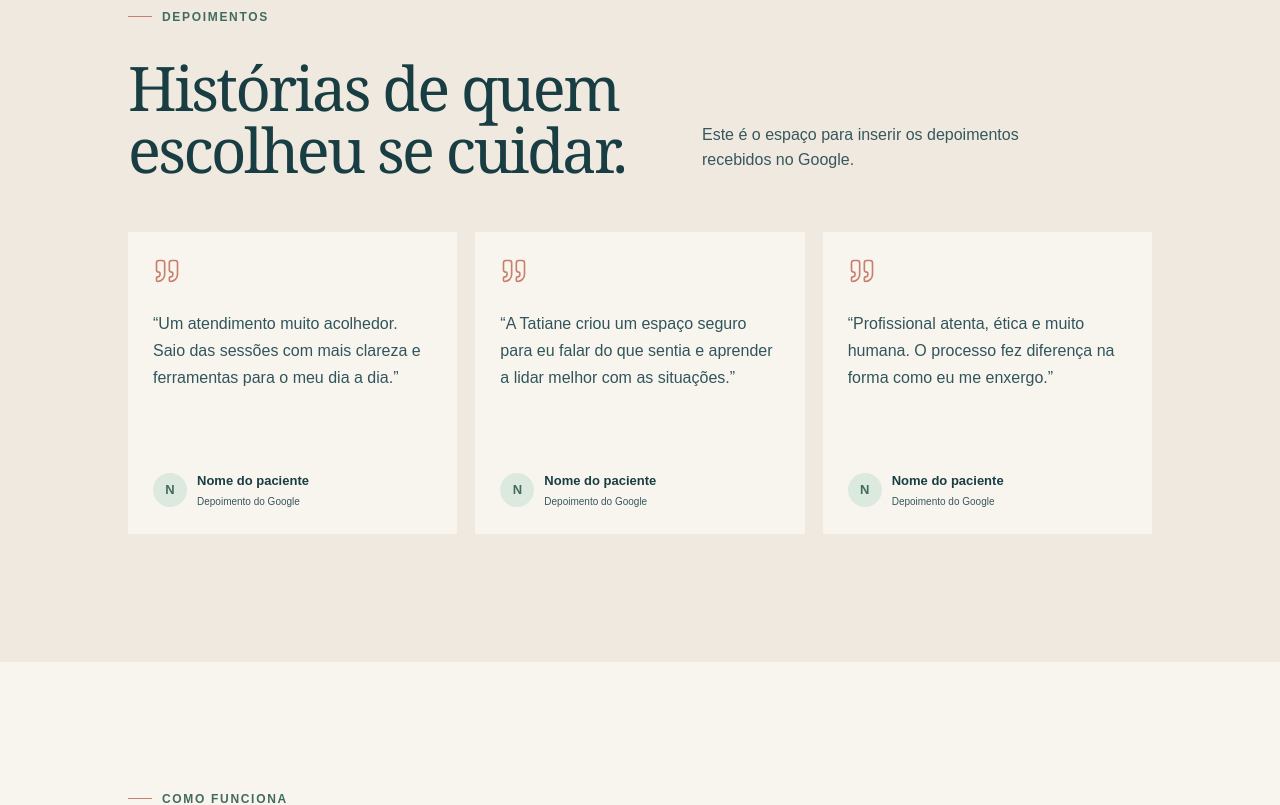
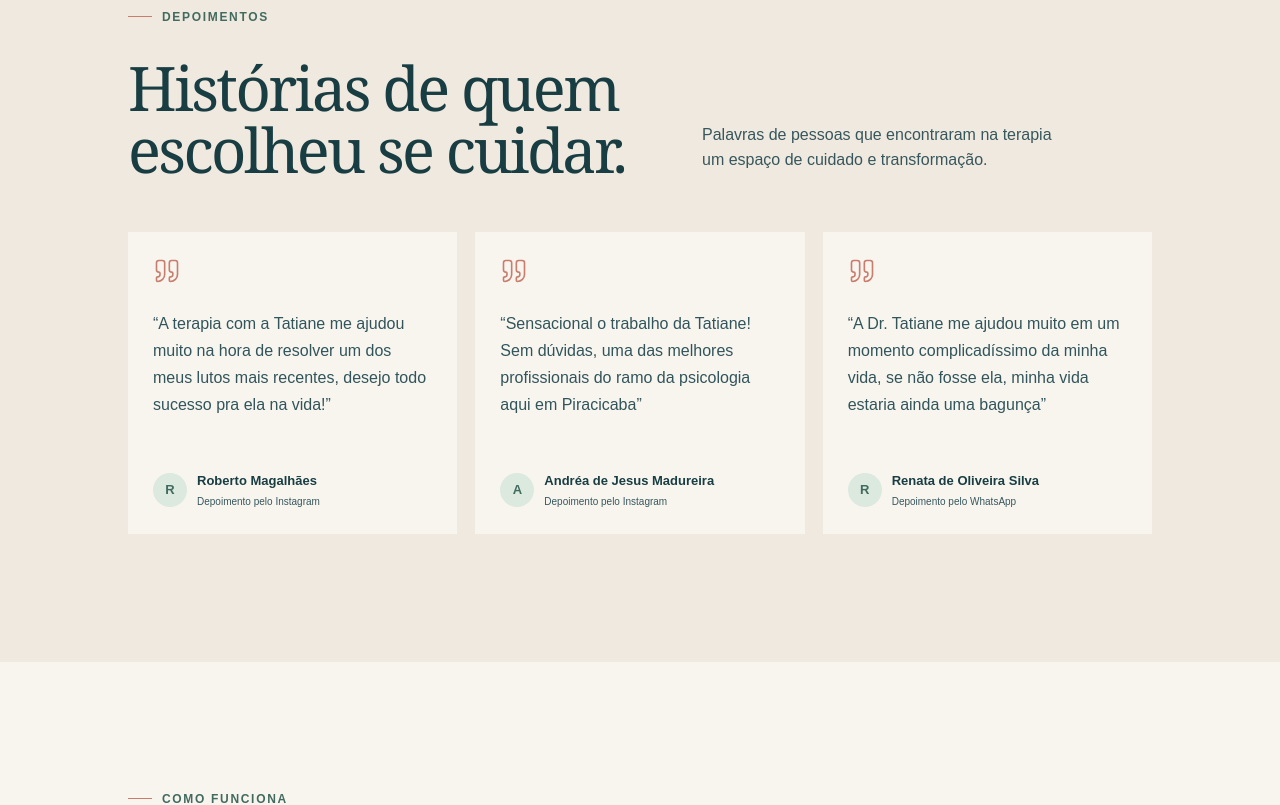
Before and after one commit to pgozetto/site-tatiane, a Next.js app: page / in a window 1280 px wide. Shown: the part 3220-4025 px from the top of the page. Built offline with nearby package versions, Linux system fonts and the light colour scheme.

Commit message:
Improve testimonial content and contrast

```diff
--- a/app/page.tsx
+++ b/app/page.tsx
@@ -32,9 +32,9 @@ const relationshipPillars = [
 ];
 
 const testimonials = [
-  { text: '“Um atendimento muito acolhedor. Saio das sessões com mais clareza e ferramentas para o meu dia a dia.”', name: 'Nome do paciente', detail: 'Depoimento do Google' },
-  { text: '“A Tatiane criou um espaço seguro para eu falar do que sentia e aprender a lidar melhor com as situações.”', name: 'Nome do paciente', detail: 'Depoimento do Google' },
-  { text: '“Profissional atenta, ética e muito humana. O processo fez diferença na forma como eu me enxergo.”', name: 'Nome do paciente', detail: 'Depoimento do Google' },
+  { text: '“A terapia com a Tatiane me ajudou muito na hora de resolver um dos meus lutos mais recentes, desejo todo sucesso pra ela na vida!”', name: 'Roberto Magalhães', detail: 'Depoimento pelo Instagram' },
+  { text: '“Sensacional o trabalho da Tatiane! Sem dúvidas, uma das melhores profissionais do ramo da psicologia aqui em Piracicaba”', name: 'Andréa de Jesus Madureira', detail: 'Depoimento pelo Instagram' },
+  { text: '“A Dr. Tatiane me ajudou muito em um momento complicadíssimo da minha vida, se não fosse ela, minha vida estaria ainda uma bagunça”', name: 'Renata de Oliveira Silva', detail: 'Depoimento pelo WhatsApp' },
 ];
 
 function WhatsAppButton({ compact = false }: { compact?: boolean }) {
@@ -92,7 +92,7 @@ export default function Home() {
       </section>
 
       <section className="section testimonials" id="depoimentos">
-        <div className="testimonial-intro"><div className="section-label">Depoimentos</div><h2>Histórias de quem escolheu se cuidar.</h2><p>Este é o espaço para inserir os depoimentos recebidos no Google.</p></div>
+        <div className="testimonial-intro"><div className="section-label">Depoimentos</div><h2>Histórias de quem escolheu se cuidar.</h2><p>Palavras de pessoas que encontraram na terapia um espaço de cuidado e transformação.</p></div>
         <div className="testimonial-grid">{testimonials.map((testimonial) => <article className="testimonial-card" key={testimonial.text}><Quote size={28} strokeWidth={1.4} /><p>{testimonial.text}</p><footer><span className="avatar">{testimonial.name.charAt(0)}</span><span><strong>{testimonial.name}</strong><small>{testimonial.detail}</small></span></footer></article>)}</div>
       </section>
 
--- a/components/ui/parallax-scrolling.tsx
+++ b/components/ui/parallax-scrolling.tsx
@@ -75,7 +75,6 @@ export function ParallaxScrolling() {
         '.audience-intro',
         '.testimonial-intro',
         '.care-heading',
-        '.footer-quote',
       ];
 
       revealBlocks.forEach((selector) => {
```
Also changed, not shown: app/globals.css, app/icon.svg (added).
